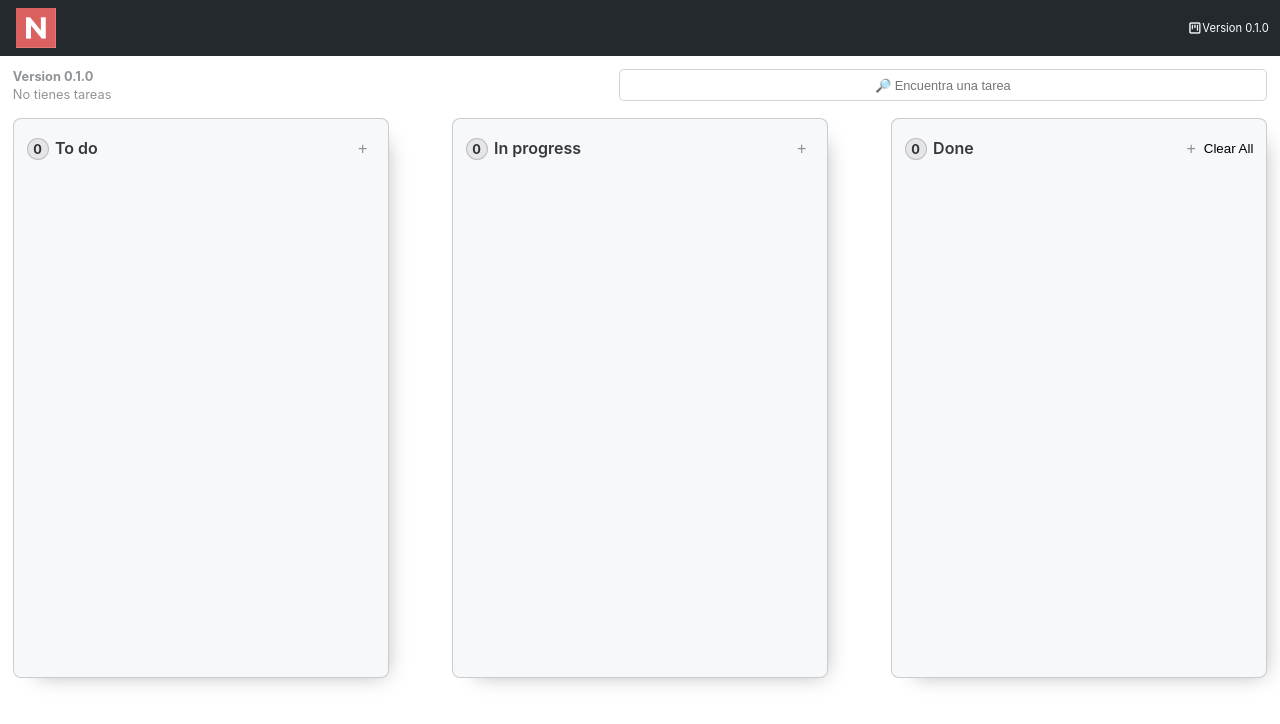
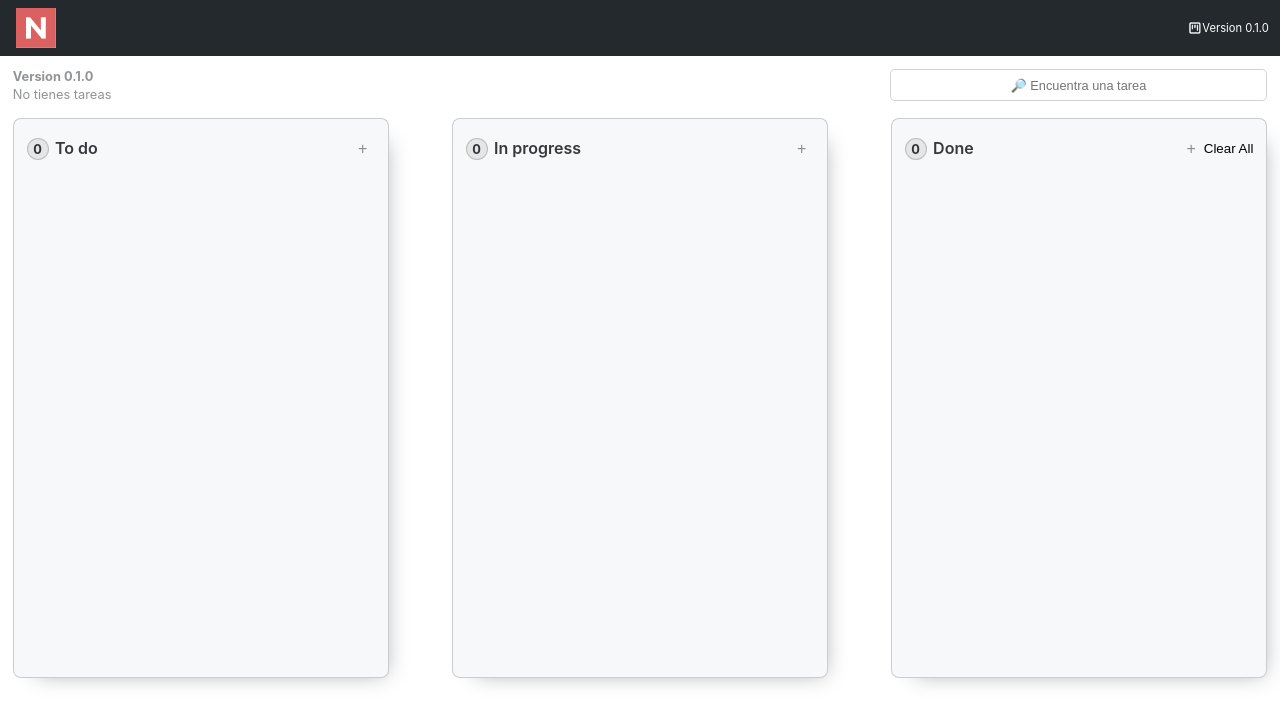
Before and after one commit to elenar10/kanbas, a React (Create React App) app in the folder kanbas-proyect/: page / in a window 1280 px wide. Shown: the top 724 px of the page. Built offline with nearby package versions, Linux system fonts and the light colour scheme.

Commit message:
search ajuste de tamaño

```diff
--- a/kanbas-proyect/package.json
+++ b/kanbas-proyect/package.json
@@ -1,5 +1,5 @@
 {
-  "homepage" : "http://{MartinYela}.github.io/{kanbas}",
+  "homepage" : "http://MartinYela.github.io/kanbas",
   "name": "kanban",
   "version": "0.1.0",
   "private": true,
--- a/kanbas-proyect/src/components/searcher-bar/style.css
+++ b/kanbas-proyect/src/components/searcher-bar/style.css
@@ -105,3 +105,9 @@
  }
 
 }
+@media (min-width: 800px) {
+    .search__container {
+        width: 32%;
+        justify-content: flex-end;
+    }
+}
```
